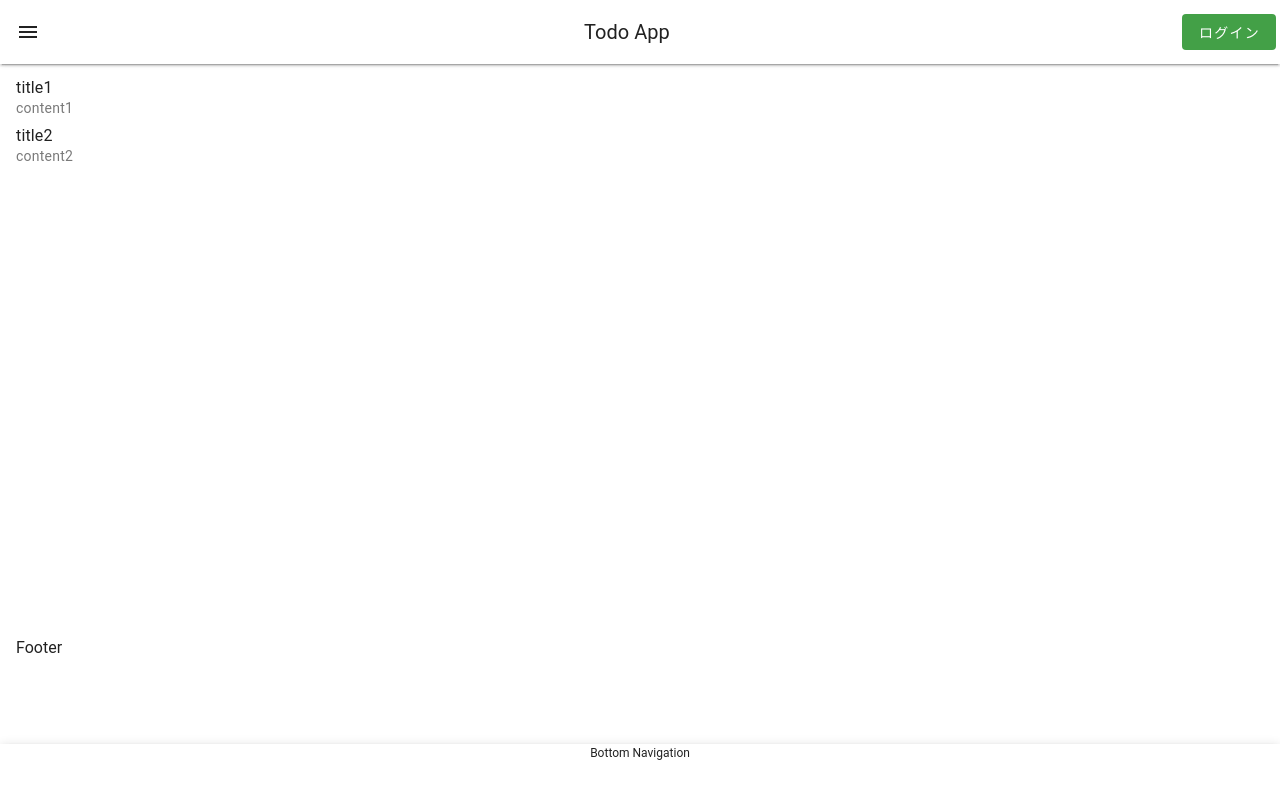
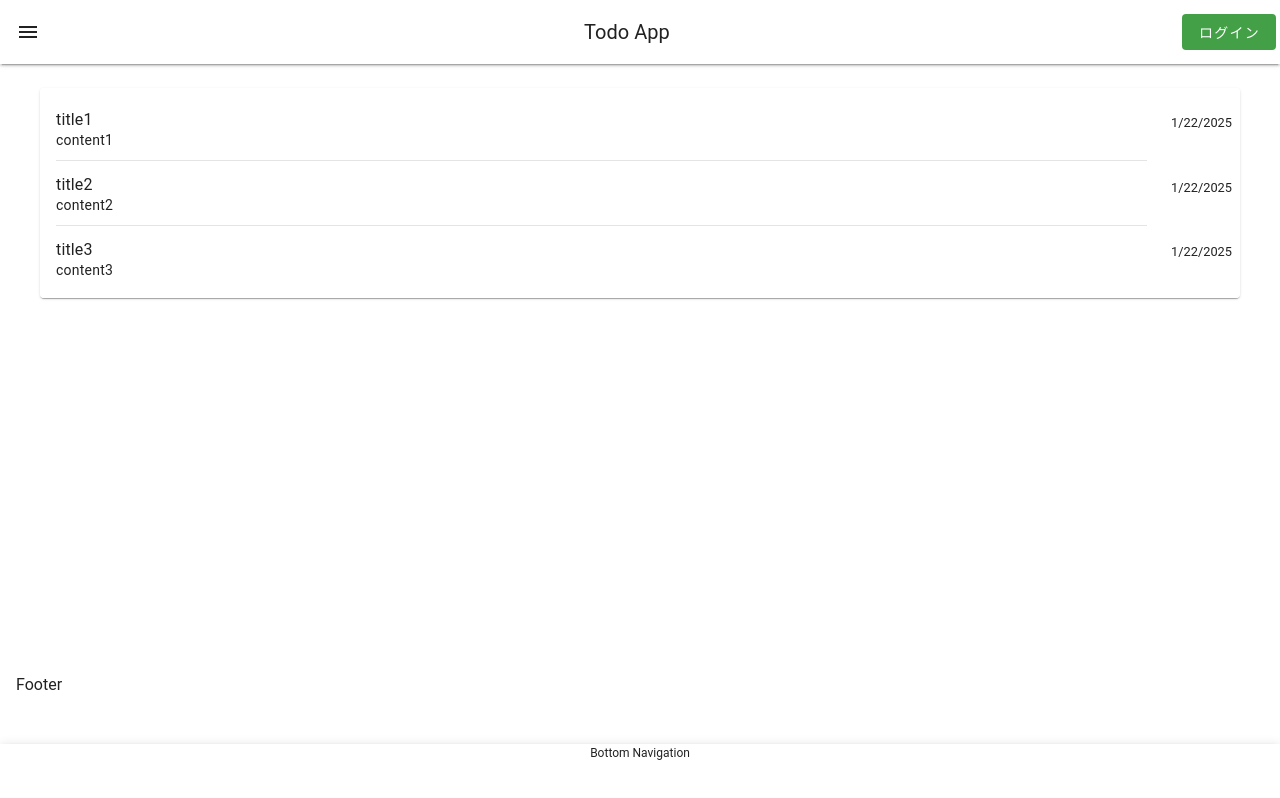
Before and after one commit to masaki15/vue-todo-app, a Vue app: page / in a window 1280 px wide. Built offline with nearby package versions, Linux system fonts and the light colour scheme.

Commit message:
refactor(ui): refactor ToDoItemList UI

```diff
--- a/src/components/TodoItemList.vue
+++ b/src/components/TodoItemList.vue
@@ -7,7 +7,7 @@ const todoItemService = new ToDoItemService();
 
 const toDoItemList = ref<ToDoItem[]>([]);
 
-onMounted(async () =>{
+onMounted(async () => {
   try {
     const list = await todoItemService.getToDoItems();
     toDoItemList.value = list || [];
@@ -18,9 +18,20 @@ onMounted(async () =>{
 </script>
 
 <template>
-	<v-list lines="one">
-		<v-list-item v-for="item in toDoItemList" :key="item.id" :title="item.title" :subtitle="item.content"></v-list-item>
+  <v-card class="ma-6">
+    <v-list lines="two">
+      <v-list-item class="pb-0" v-for="(item, index) in toDoItemList" :key="item.id">
+        <v-list-item-title>{{item.title}}</v-list-item-title>
+        <v-list-item-subtitle class="text-high-emphasis pb-3 opacity-100">{{ item.content }}</v-list-item-subtitle>
+        <template v-slot:append>
+          <v-list-item-action class="flex-column align-end">
+            <small class="mb-6">{{item.date}}</small>
+          </v-list-item-action>
+        </template>
+        <v-divider v-if="index < toDoItemList.length -1"></v-divider>
+      </v-list-item>
     </v-list>
+  </v-card>
 </template>
 
 <style scoped>
--- a/src/entities/ToDoItem.ts
+++ b/src/entities/ToDoItem.ts
@@ -2,12 +2,14 @@ export class ToDoItem{
     id: number;
     title: string;
     content: string;
+    date: string;
     state: boolean;
 
     constructor(id: number, title: string, content: string, state: boolean){
         this.id = id;
         this.title = title;
         this.content = content;
+        this.date = new Date().toLocaleDateString();
         this.state = state;
     }
 }
--- a/src/services/ToDoItemService.ts
+++ b/src/services/ToDoItemService.ts
@@ -5,7 +5,8 @@ export class ToDoItemService implements IToDoItemService{
     public async getToDoItems(): Promise<ToDoItem[]> {
         const toDoItem1: ToDoItem = new ToDoItem(1, 'title1', 'content1', false);
         const toDoItem2: ToDoItem = new ToDoItem(2, 'title2', 'content2', false);
-        let toDoItems: ToDoItem[] = [toDoItem1, toDoItem2];
+        const toDoItem3: ToDoItem = new ToDoItem(3, 'title3', 'content3', false);
+        let toDoItems: ToDoItem[] = [toDoItem1, toDoItem2, toDoItem3];
         return new Promise((resolve) => {
             resolve(toDoItems);
         });
--- a/src/views/ToDoItemListView.vue
+++ b/src/views/ToDoItemListView.vue
@@ -3,7 +3,9 @@ import TodoItemList from '../components/TodoItemList.vue';
 </script>
 
 <template>
-  <TodoItemList />
+  <v-sheet class="ma-4">
+    <TodoItemList />
+  </v-sheet>
 </template>
 
 <style scoped>
```
Lines whose indentation alone changed are shown as unchanged.
